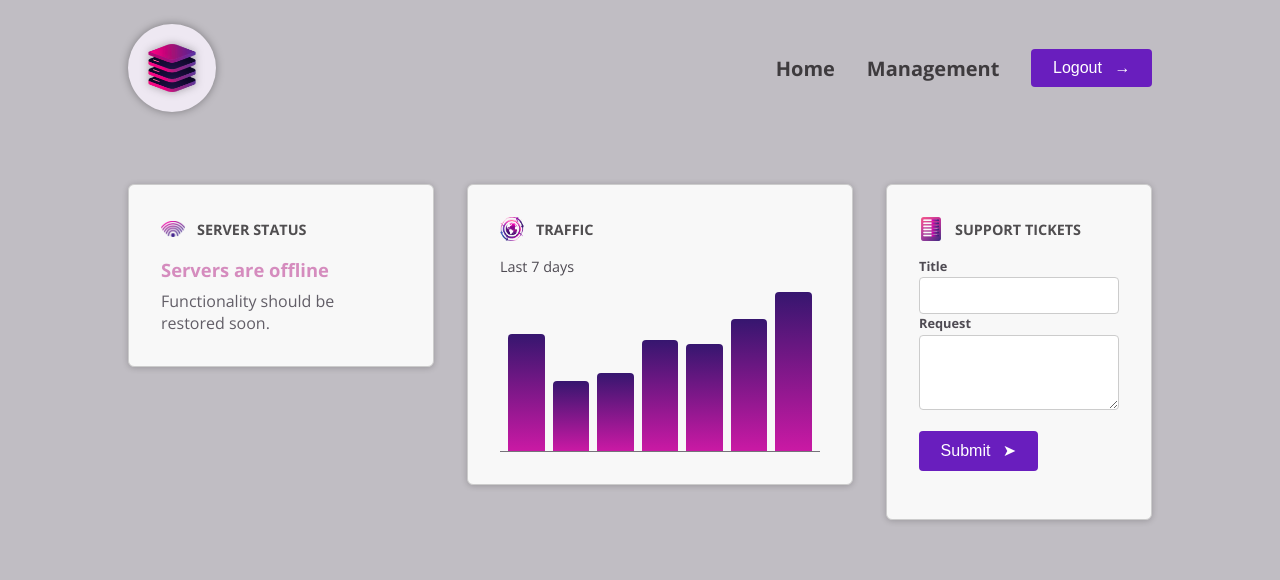
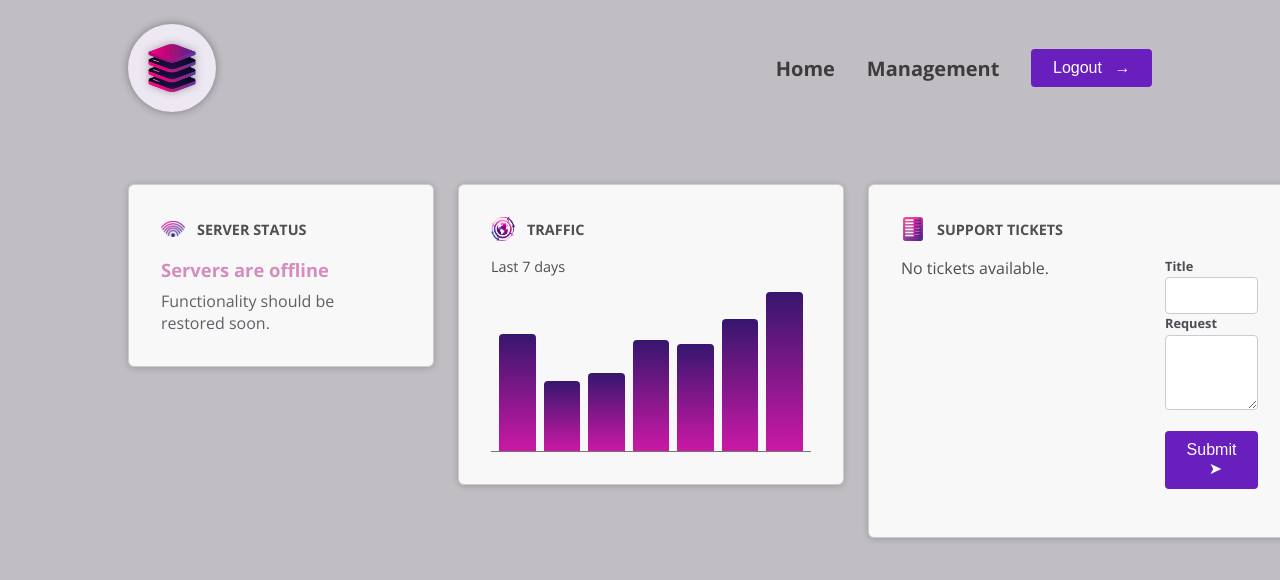
Before and after one commit to shakhzod9575/cmp-deep-dive, an Angular app: page / in a window 1280 px wide. Shown: the top 580 px of the page. Built offline with nearby package versions, Linux system fonts and the light colour scheme.

Commit message:
Add ticket details

```diff
--- a/angular.json
+++ b/angular.json
@@ -95,5 +95,8 @@
         }
       }
     }
+  },
+  "cli": {
+    "analytics": false
   }
 }
--- a/src/app/dashboard/server-status/server-status.component.ts
+++ b/src/app/dashboard/server-status/server-status.component.ts
@@ -1,4 +1,4 @@
-import { Component, OnInit } from '@angular/core';
+import { Component, DestroyRef, OnInit, effect, inject, signal } from '@angular/core';
 
 @Component({
   selector: 'app-server-status',
@@ -7,19 +7,41 @@ import { Component, OnInit } from '@angular/core';
   templateUrl: './server-status.component.html',
   styleUrl: './server-status.component.css',
 })
-export class ServerStatusComponent implements OnInit{
-  currentStatus: 'online' | 'offline' | 'unknown' = 'offline';
+export class ServerStatusComponent implements OnInit {
+  currentStatus = signal<'online' | 'offline' | 'unknown'>('offline');
+  // private interval?: ReturnType<typeof setInterval>;
+  private destroyRef = inject(DestroyRef);
+
+  constructor() {
+    effect(() => {
+      console.log(this.currentStatus());
+    });
+  }
 
   ngOnInit() {
-    setInterval(() => {
+    // console.log('ON INIT');
+    const interval = setInterval(() => {
       const rnd = Math.random();
       if (rnd < 0.5) {
-        this.currentStatus = 'online';
+        this.currentStatus.set('online');
       } else if (rnd < 0.9) {
-        this.currentStatus = 'offline';
+        this.currentStatus.set('offline');
       } else {
-        this.currentStatus = 'unknown';
+        this.currentStatus.set('unknown');
       }
     }, 5000);
+
+    // The alternative of ngOnDestroy but modern version
+    this.destroyRef.onDestroy(() => {
+      clearInterval(interval);
+    });
   }
+
+  // ngAfterViewInit() {
+  //   console.log('AFTER VIEW INIT');
+  // }
+
+  // ngOnDestroy() {
+  //   clearTimeout(this.interval);
+  // }
 }
--- a/src/app/dashboard/tickets/new-ticket/new-ticket.component.html
+++ b/src/app/dashboard/tickets/new-ticket/new-ticket.component.html
@@ -1,9 +1,9 @@
-<form>
+<form (ngSubmit)="onSubmit(titleInput.value, textInput.value)" #form>
   <app-control label="Title">
-    <input name="title" id="title" />
+    <input name="title" id="title" #titleInput #input />
   </app-control>
   <app-control label="Request">
-    <textarea name="request" id="request" rows="3"></textarea>
+    <textarea name="request" id="request" rows="3" #textInput #input></textarea>
   </app-control>
   <p>
     <button appButton>
--- a/src/app/dashboard/tickets/new-ticket/new-ticket.component.ts
+++ b/src/app/dashboard/tickets/new-ticket/new-ticket.component.ts
@@ -1,17 +1,38 @@
-import { Component } from '@angular/core';
+import { AfterViewInit, Component, ElementRef, EventEmitter, OnInit, Output, ViewChild, output, viewChild } from '@angular/core';
 import { ButtonComponent } from "../../../shared/button/button.component";
 import { ControlComponent } from '../../../shared/control/control.component';
+import { FormsModule } from '@angular/forms';
 
 @Component({
   selector: 'app-new-ticket',
   standalone: true,
-  imports: [ButtonComponent, ControlComponent],
+  imports: [ButtonComponent, ControlComponent, FormsModule],
   templateUrl: './new-ticket.component.html',
   styleUrl: './new-ticket.component.css',
   host: {
     class: 'control'
   }
 })
-export class NewTicketComponent {
+export class NewTicketComponent implements AfterViewInit, OnInit {
+  @ViewChild('form') private form?: ElementRef<HTMLFormElement>;
+  // private form = viewChild<ElementRef<HTMLFormElement>>('form'); // this returns the signal
+  // @Output() add = new EventEmitter<{title: string; text: string;}>();
+  add = output<{ title: string; text: string; }>();
 
+  ngOnInit() {
+    console.log("ON INIT");
+    console.log(this.form?.nativeElement);
+  }
+
+  ngAfterViewInit() {
+    console.log('AFTER VIEW INIT');
+    // console.log(this.form()?.nativeElement);
+    console.log(this.form?.nativeElement);
+  }
+
+  onSubmit(title: string, request: string) {
+    this.add.emit({ title: title, text: request });
+    this.form?.nativeElement.reset();
+    // this.form()?.nativeElement.reset();
+  }
 }
--- /dev/null
+++ b/src/app/dashboard/tickets/ticket.model.ts
@@ -0,0 +1,6 @@
+export interface Ticket {
+    id: string;
+    title: string;
+    request: string;
+    status: 'open' | 'closed';
+}
--- a/src/app/dashboard/tickets/ticket/ticket.component.css
+++ b/src/app/dashboard/tickets/ticket/ticket.component.css
@@ -0,0 +1,73 @@
+article {
+  border-radius: 4px;
+  background-color: #59555f;
+  color: #ded8e6;
+}
+
+h3 {
+  padding: 0.5rem;
+  margin: 0;
+  font-size: 0.9rem;
+  display: flex;
+  gap: 0.5rem;
+  align-items: center;
+}
+
+h3 div {
+  width: 0.9rem;
+  height: 0.9rem;
+  border-radius: 50%;
+}
+
+.ticket-open {
+  background-color: #de62e9;
+}
+
+.ticket-closed {
+  background-color: #51c788;
+}
+
+.text {
+  text-align: left;
+}
+
+button {
+  flex: 1;
+  width: 100%;
+  font: inherit;
+  background: transparent;
+  border: none;
+  color: #ded8e6;
+  display: flex;
+  justify-content: space-between;
+  align-items: center;
+}
+
+button span:first-child {
+  margin-bottom: 0.1rem;
+}
+
+button span:last-child {
+  width: 1rem;
+}
+
+p {
+  margin: 0;
+  padding: 1rem;
+  font-size: 0.9rem;
+}
+
+p:has(button) {
+  padding-top: 0;
+}
+
+p button {
+  padding: 0;
+  width: auto;
+  display: inline;
+  font-size: 0.75rem;
+}
+
+p button:hover {
+  color: #ec9fea;
+}
--- a/src/app/dashboard/tickets/ticket/ticket.component.html
+++ b/src/app/dashboard/tickets/ticket/ticket.component.html
@@ -1 +1,47 @@
-<p>ticket works!</p>
+<article>
+    <h3>
+        <div
+            [class]="{
+        'ticket-open': true,
+        'ticket-closed': false
+      }"></div>
+        <button (click)="onToggleDetails()">
+            <span class="text"> {{ data().title }} </span>
+            <span>
+                @if (detailsVisible()) {
+                <svg
+                    xmlns="http://www.w3.org/2000/svg"
+                    fill="none"
+                    viewBox="0 0 24 24"
+                    stroke-width="1.5"
+                    stroke="currentColor"
+                    class="w-6 h-6">
+                    <path
+                        stroke-linecap="round"
+                        stroke-linejoin="round"
+                        d="m19.5 8.25-7.5 7.5-7.5-7.5" />
+                </svg>
+
+                } @else {
+                <svg
+                    xmlns="http://www.w3.org/2000/svg"
+                    viewBox="0 0 24 24"
+                    fill="currentColor"
+                    class="w-6 h-6">
+                    <path
+                        fill-rule="evenodd"
+                        d="M11.47 7.72a.75.75 0 0 1 1.06 0l7.5 7.5a.75.75 0 1 1-1.06 1.06L12 9.31l-6.97 6.97a.75.75 0 0 1-1.06-1.06l7.5-7.5Z"
+                        clip-rule="evenodd" />
+                </svg>
+                }
+            </span>
+        </button>
+    </h3>
+
+    @if (detailsVisible()) {
+    <p>{{ data().request }}</p>
+
+    @if (data().status === 'open') {
+    <p><button>Mark as completed</button></p>
+    } }
+</article>
--- a/src/app/dashboard/tickets/ticket/ticket.component.ts
+++ b/src/app/dashboard/tickets/ticket/ticket.component.ts
@@ -1,4 +1,5 @@
-import { Component } from '@angular/core';
+import { Component, input, signal } from '@angular/core';
+import { Ticket } from '../ticket.model';
 
 @Component({
   selector: 'app-ticket',
@@ -8,5 +9,11 @@ import { Component } from '@angular/core';
   styleUrl: './ticket.component.css'
 })
 export class TicketComponent {
+  data = input.required<Ticket>();
+  detailsVisible = signal(false);
 
+  onToggleDetails() {
+    // this.detailsVisible.set(!this.detailsVisible());
+    this.detailsVisible.update((wasVisible) => !wasVisible);
+  }
 }
--- a/src/app/dashboard/tickets/tickets.component.html
+++ b/src/app/dashboard/tickets/tickets.component.html
@@ -1 +1,24 @@
-<app-new-ticket />
+<div>
+    <ul>
+        @for (ticket of tickets; track ticket.id) {
+        <li>
+            <app-ticket [data]="ticket" />
+        </li>
+        } @empty {
+        <p>No tickets available.</p>
+        }
+    </ul>
+    <!-- <ul *ngIf="tickets.length; else noTickets">
+        <li *ngFor="let ticket of tickets">
+            <app-ticket />
+        </li>
+    </ul>
+
+    <ng-template #noTickets>
+        <p>No tickets available.</p>
+    </ng-template> -->
+</div>
+
+<div id="new-ticket">
+    <app-new-ticket (add)="onAdd($event)" />
+</div>
--- a/src/app/dashboard/tickets/tickets.component.ts
+++ b/src/app/dashboard/tickets/tickets.component.ts
@@ -1,13 +1,26 @@
 import { Component } from '@angular/core';
 import { NewTicketComponent } from "./new-ticket/new-ticket.component";
+import type { Ticket } from './ticket.model';
+import { TicketComponent } from "./ticket/ticket.component";
 
 @Component({
   selector: 'app-tickets',
   standalone: true,
-  imports: [NewTicketComponent],
+  imports: [NewTicketComponent, TicketComponent],
   templateUrl: './tickets.component.html',
   styleUrl: './tickets.component.css'
 })
 export class TicketsComponent {
+  tickets: Ticket[] = [];
 
+  onAdd(ticketData: { title: string; text: string; }) {
+    const ticket: Ticket = {
+      title: ticketData.title,
+      request: ticketData.text,
+      id: Math.random().toString(),
+      status: 'open'
+    };
+
+    this.tickets.push(ticket);
+  }
 }
--- a/src/app/shared/control/control.component.ts
+++ b/src/app/shared/control/control.component.ts
@@ -1,4 +1,4 @@
-import { Component, ElementRef, ViewEncapsulation, inject, input } from '@angular/core';
+import { AfterContentInit, Component, ContentChild, ElementRef, ViewEncapsulation, afterNextRender, afterRender, contentChild, inject, input } from '@angular/core';
 
 @Component({
   selector: 'app-control',
@@ -12,16 +12,33 @@ import { Component, ElementRef, ViewEncapsulation, inject, input } from '@angula
     '(click)': 'onClick()',
   },
 })
-export class ControlComponent {
+export class ControlComponent implements AfterContentInit {
   // @HostBinding('class') className = 'control';
   // @HostListener('click') onClick() {
   //   console.log('Clicked!');
   // }
   label = input.required<string>();
-  private el = inject(ElementRef);
+  // private el = inject(ElementRef);
+  // @ContentChild('input') private control?: ElementRef<HTMLInputElement | HTMLTextAreaElement>;
+  private control = contentChild<ElementRef<HTMLInputElement | HTMLTextAreaElement>>('input');
+
+  constructor() {
+    afterRender(() => {
+      console.log('After render');
+    });
+
+    afterNextRender(() => {
+      console.log('After next render');
+    });
+  }
+
+  ngAfterContentInit(): void {
+    console.log("AFTER CONTENT INIT");
+    console.log(this.control());
+  }
 
   onClick() {
-    console.log('Clicked!');
-    console.log(this.el);
+    // console.log(this.el);
+    console.log(this.control());
   }
 }
```
Also changed, not shown: src/app/dashboard/server-status/server-status.component.html (+6 -7 lines), 1 other file (tests, documents, lock files or other folders).
